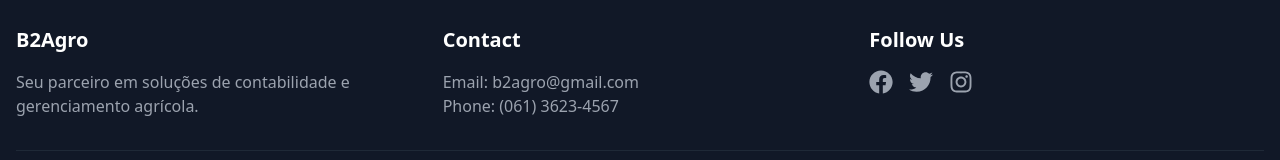
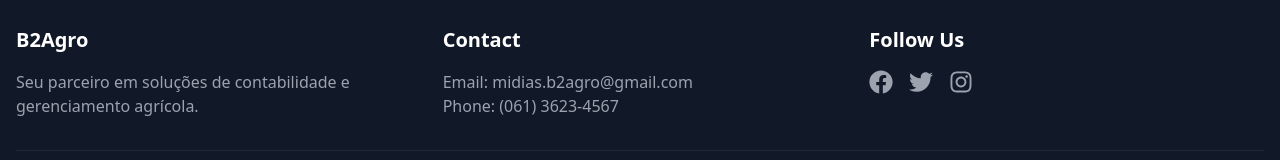
Before and after one commit to DiogoDemetrius/frontend-site-b2agro, a React (Vite) app: page /blog/1 in a window 1280 px wide. Shown: the part 2159-2319 px from the top of the page. Built offline with nearby package versions, Linux system fonts and the light colour scheme.

Commit message:
att footer

```diff
--- a/src/components/Footer.tsx
+++ b/src/components/Footer.tsx
@@ -13,7 +13,7 @@
           </div>
           <div>
             <h3 className="text-xl font-bold mb-4">Contact</h3>
-            <p className="text-gray-400">Email: b2agro@gmail.com</p>
+            <p className="text-gray-400">Email: midias.b2agro@gmail.com</p>
             <p className="text-gray-400">Phone: (061) 3623-4567</p>
           </div>
           <div>
```
